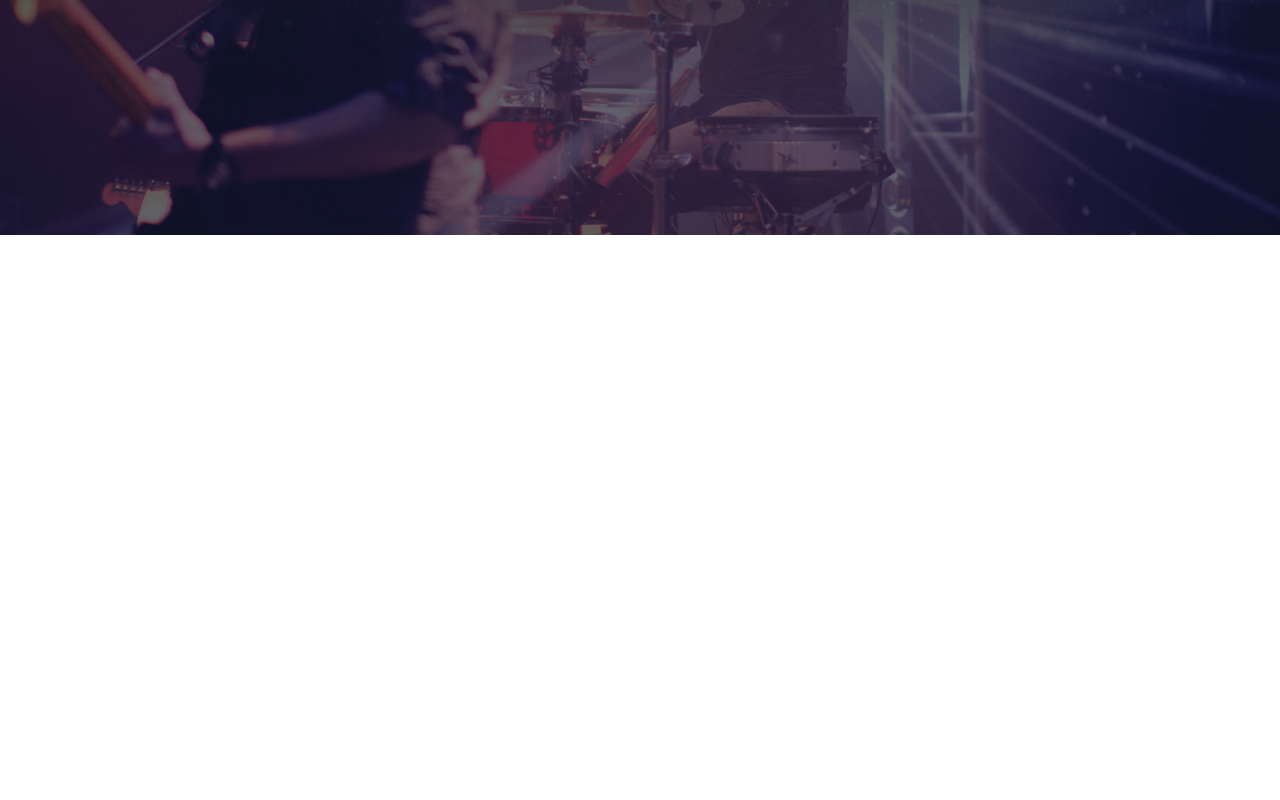
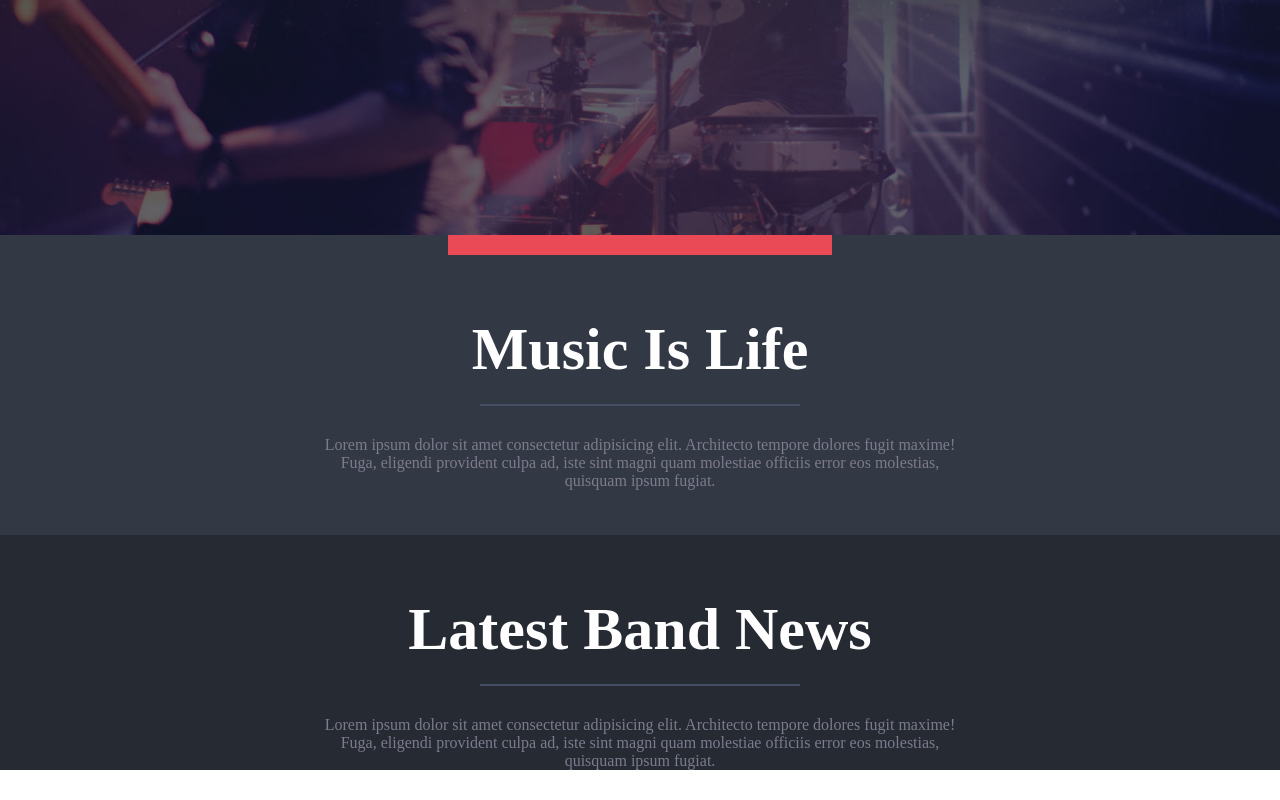
Before and after one commit to Linuxpert/proj-html-vuejs, a Vue app: page / in a window 1280 px wide. Shown: the part 565-1365 px from the top of the page. Before the commit the page ends 800 px from the top, so only its background shows below. Built offline with nearby package versions, Linux system fonts and the light colour scheme.

Commit message:
added music section

```diff
--- a/src/components/MyFooter.vue
+++ b/src/components/MyFooter.vue
@@ -15,6 +15,6 @@ export default {
 }
 </script>
 
-<style lang="scss">
+<style scoped lang="scss">
 
 </style>
--- a/src/components/MyHeader.vue
+++ b/src/components/MyHeader.vue
@@ -71,7 +71,7 @@ export default {
 }
 </script>
 
-<style lang="scss">
+<style  lang="scss">
 
 #containerHeader {
   background-image: url(../../src/assets/home_slider.jpg);
@@ -79,7 +79,7 @@ export default {
   background-repeat: no-repeat;
   background-position: center;
   height: 100vh;
-//   height: 200px;
+
   .logoMenu{
       display: flex;
       justify-content: space-between;
@@ -90,8 +90,7 @@ export default {
       }
 
   }
-
-  .center{
+    .center{
       text-align: center;
       margin-top: 10%;
       h1{
@@ -104,6 +103,7 @@ export default {
           color: #fefefe;
       }
   }
+
 
   .headerBtn{
       display: flex;
@@ -158,4 +158,7 @@ export default {
         width: 2px !important;
         height: 35px !important;
     }
+    .bm-burger-bars{
+        background-color: #fefefe;
+    }
 </style>
--- a/src/components/MyMain.vue
+++ b/src/components/MyMain.vue
@@ -1,5 +1,32 @@
 <template>
-  <div id="app">
+  <div class="containerMain">
+    <div class="music">
+
+      <hr class="redBar">
+
+      <h2>
+        Music Is Life
+      </h2>
+
+      <hr class="bar">
+
+      <p>
+        Lorem ipsum dolor sit amet consectetur adipisicing elit. Architecto tempore dolores fugit maxime! Fuga, eligendi provident culpa ad, iste sint magni quam molestiae officiis error eos molestias, quisquam ipsum fugiat.
+      </p>
+
+    </div>
+
+    <div class="bandNews">
+      <h2>
+        Latest Band News
+      </h2>
+
+      <hr class="bar">
+
+      <p>
+        Lorem ipsum dolor sit amet consectetur adipisicing elit. Architecto tempore dolores fugit maxime! Fuga, eligendi provident culpa ad, iste sint magni quam molestiae officiis error eos molestias, quisquam ipsum fugiat.
+      </p>
+    </div>
 
   </div>
 </template>
@@ -16,5 +43,37 @@ export default {
 </script>
 
 <style lang="scss">
+.music{
+  background-color: rgb(50, 56, 68);
+  height: 300px;
+}
+.redBar{
+  border: 10px solid #ea4a56;
+  width: 30%;
+  margin-right: auto;
+  margin-left: auto;
+}
+h2{
+    color: #fefefe;
+    text-align: center;
+    padding: 60px 0 10px 0;
+    font-size: 60px;
+  }
+.bar{
+  border: 1px solid rgb(68, 78, 98);
+  width: 25%;
+  margin-right: auto;
+  margin-left: auto;
+  margin-top: 10px ;
+}
+p{
+  text-align: center;
+  width: 50%;
+  margin: 30px auto;
+  color: rgb(125, 123, 141);
+}
 
+.bandNews{
+  background-color: rgb(37, 42, 51);
+}
 </style>
```
